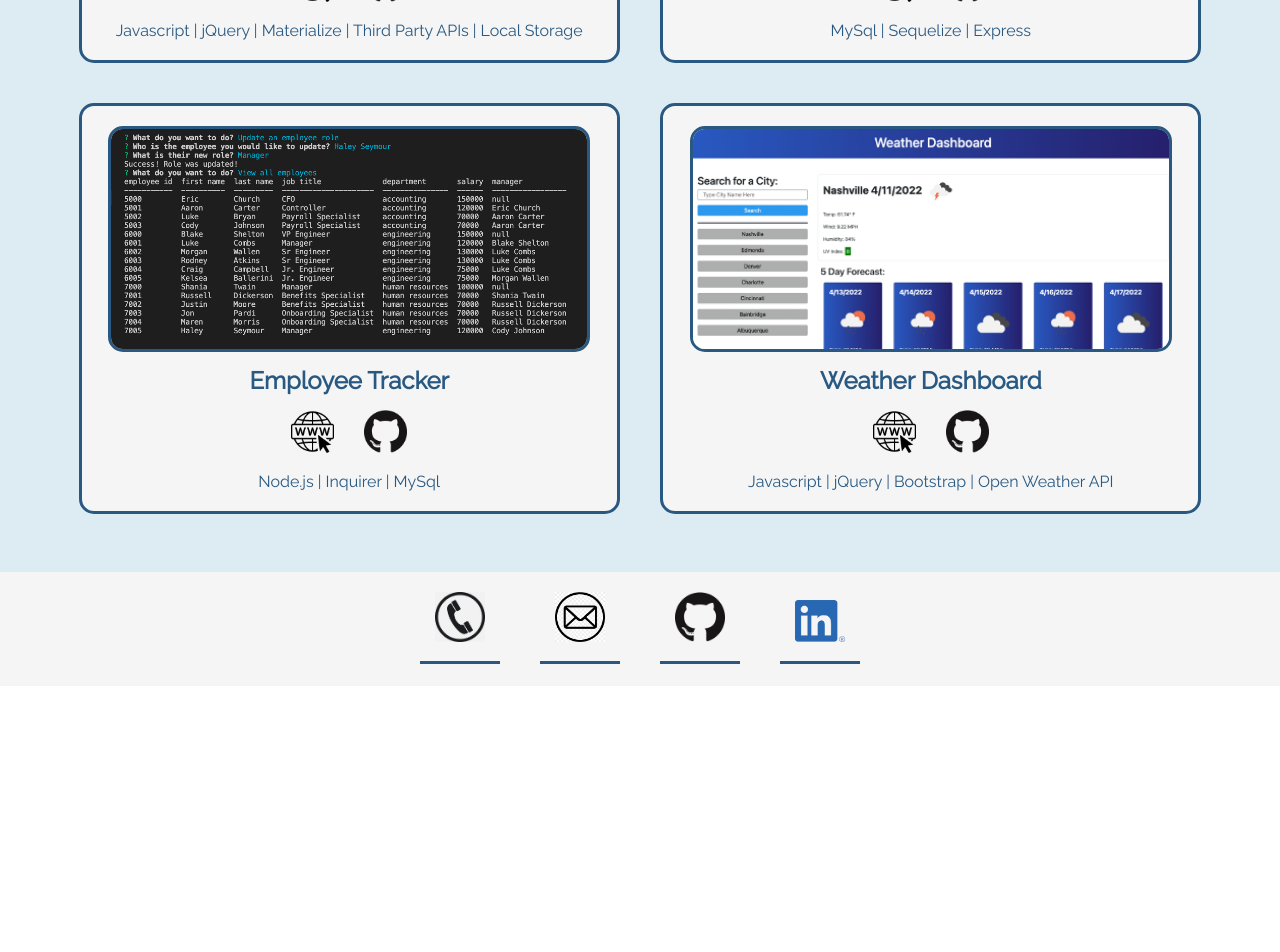
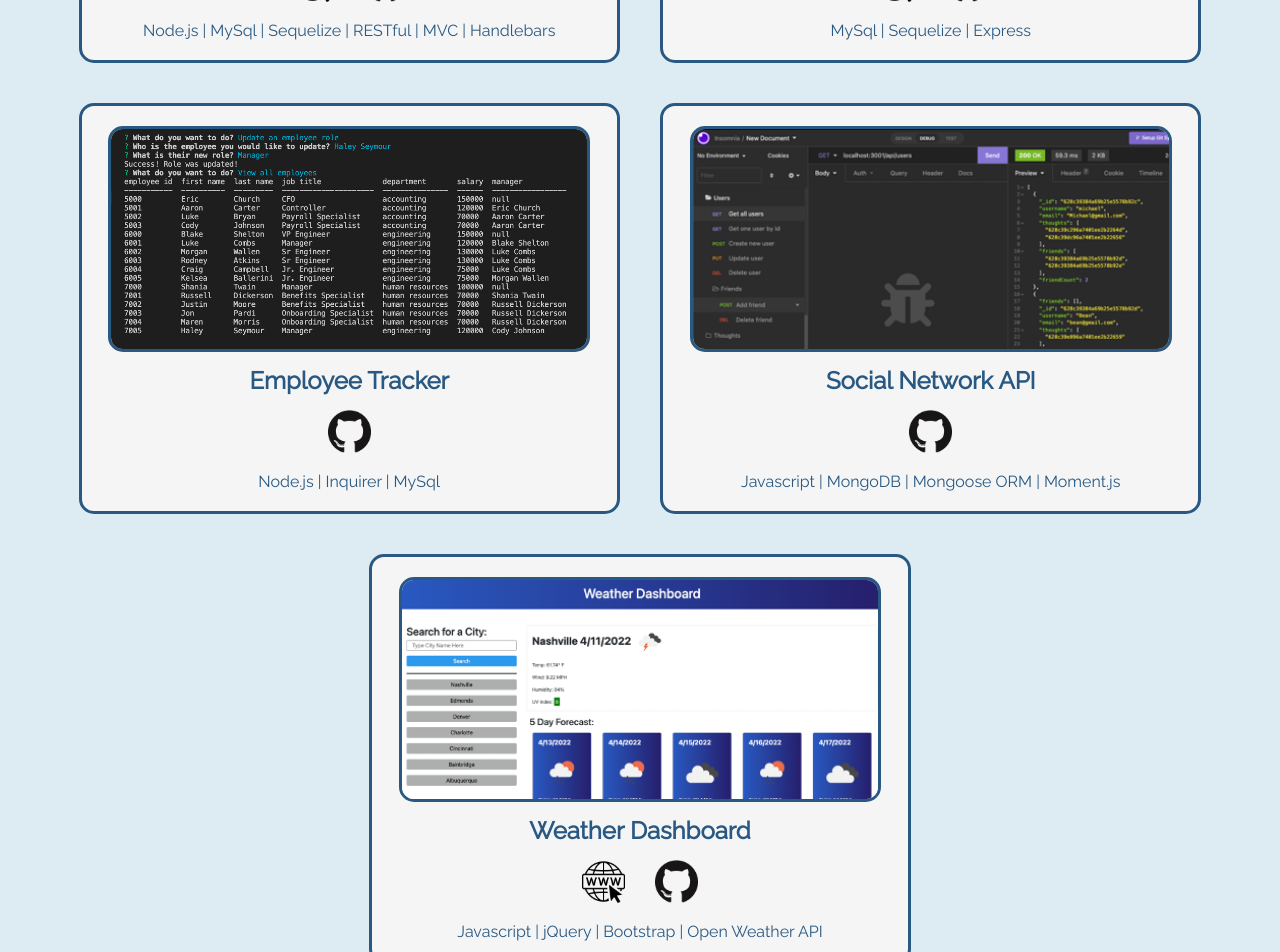
Before and after one commit to hseymo/polishedportfolio, a React (Create React App) app: page /portfolio in a window 1280 px wide. Shown: the part 1100-2052 px from the top of the page. Before the commit the page ends 1786 px from the top, so only its background shows below. Built offline with nearby package versions, Linux system fonts and the light colour scheme.

Commit message:
portfolio page styling

```diff
--- a/src/components/Portfolio/Project.js
+++ b/src/components/Portfolio/Project.js
@@ -10,9 +10,11 @@ function Project(props) {
             {props.description}
         </p>
         <div className="tags">
-            <a href={props.deployed} target="_blank">
-                <img className="logo" src={require("./assets/visit.png")} width="8%"/>
-            </a>
+            { props.deployed ? (
+        <a href={props.deployed} target="_blank">
+            <img className="logo" src={require("./assets/visit.png")} width="8%"/>
+        </a>
+        ) : <div></div>}
             <a href={props.github} target="_blank">
                 <img className="logo" src={require("./assets/GitHubLogo.png")} width="8%"/>
             </a>
--- a/src/components/Portfolio/index.js
+++ b/src/components/Portfolio/index.js
@@ -6,7 +6,8 @@ const imgTechBlog =require ("./assets/MVC.png");
 const imgActivityGenerator =require ("./assets/Activity.png");
 const imgeCommerce =require ("./assets/eCommerce.png");
 const imgEmployeeTracker =require ("./assets/Employee.png");
-const imgWeatherDashboard =require ("./assets/Weather.png")
+const imgWeatherDashboard =require ("./assets/Weather.png");
+const imgSocialNetwork =require ("./assets/socialNetwork.png")
 
 function Portfolio() {
   return (
@@ -23,6 +24,14 @@ function Portfolio() {
       description="A Node.js-based platform for book lovers to bond. Come write a review or find your next book inspiration! My roles in this group project include MySql models, Sequelize ORM, RESTful API routing, front-end Javascript, Handlebars, Bootstrap modals and error handling. Check out the Socket.io instant chat feature!"
       />
       <Project
+      name="Activity Generator"
+      deployed="https://hseymo.github.io/Activity-Generator/"
+      github="https://github.com/hseymo/Activity-Generator"
+      image={imgActivityGenerator}
+      code="Javascript | jQuery | Materialize | Third Party APIs | Local Storage"
+      description="A Materialize-interfaced activity suggestion generator that utilizes Wikipedia and Bored APIs! My responsibilities include fetch requests with query parameters, Javascript for click handlers, DOM manipulation with dynamically created elements, HTML, local storage, Kanban oversight and Git Administrator."
+      />
+      <Project
       name="Tech Blog"
       deployed="https://glacial-caverns-70702.herokuapp.com/"
       github="https://github.com/hseymo/MVC-tech-blog"
@@ -31,20 +40,12 @@ function Portfolio() {
       description="A Node.js blog site that utilizes RESTful API routes and full CRUD functionality to allow tech lovers to share ideas and interact! Features a MySql database, Sequelize ORM, bCrypt encryption, protected routes, express-sessions and connect-session-sequelize, environmental variables, Handlebars and MVC framework."
       />
       <Project
-      name="Activity Generator"
-      deployed="https://hseymo.github.io/Activity-Generator/"
-      github="https://github.com/hseymo/Activity-Generator"
-      image={imgActivityGenerator}
-      code="Javascript | jQuery | Materialize | Third Party APIs | Local Storage"
-      description="A Materialize-interfaced activity suggestion generator that utilizes Wikipedia and Bored APIs! My responsibilities include fetch requests with query parameters, Javascript for click handlers, DOM manipulation with dynamically created elements, HTML, local storage, Kanban oversight and Git Administrator."
-      />
-      <Project
       name="eCommerce Back End"
       deployed="https://peaceful-lake-44963.herokuapp.com/"
       github="https://github.com/hseymo/eCommerce-Back-End"
       image={imgeCommerce}
       code="MySql | Sequelize | Express"
-      description=""
+      description="A backend API for an eCommerce site to organize retail. This project configures an API through Express.js and utilizes Sequelize to interact with a MySql database. Check out the video on Github to see it in action!"
       />
       <Project
       name="Employee Tracker"
@@ -52,7 +53,15 @@ function Portfolio() {
       github="https://github.com/hseymo/Employee-Tracker"
       image={imgEmployeeTracker}
       code="Node.js | Inquirer | MySql"
-      description=""
+      description="A Node.js and Inquirer tracking system that allows a business ower to track their employee information! Information is stored in a MySql database and contains three tables with multiple connecting relationships."
+      />
+      <Project
+      name="Social Network API"
+      deployed=""
+      github="https://github.com/hseymo/Social-Network-API"
+      image={imgSocialNetwork}
+      code="Javascript | MongoDB | Mongoose ORM | Moment.js"
+      description="The goal of this project is to build an API for a social network that allows users interact. This API is built using NoSQL database (MongoDB) and ORM (Mongoose) with RESTful routing and full CRUD functionality. Checkout the video on GitHub to view it in action!"
       />
       <Project
       name="Weather Dashboard"
@@ -60,9 +69,8 @@ function Portfolio() {
       github="https://github.com/hseymo/Weather-Dashboard"
       image={imgWeatherDashboard}
       code="Javascript | jQuery | Bootstrap | Open Weather API"
-      description=""
+      description="This Weather Dashboard aims to provide travelers with the weather outlook for different cities so that they can plan their trip. Utilizing the Open Weather Map API and Moment.js, data is fetched and displayed!"
       />
-
       </div>
     </div>
   );
```
Also changed, not shown: src/components/Portfolio/assets/socialNetwork.png (added).
